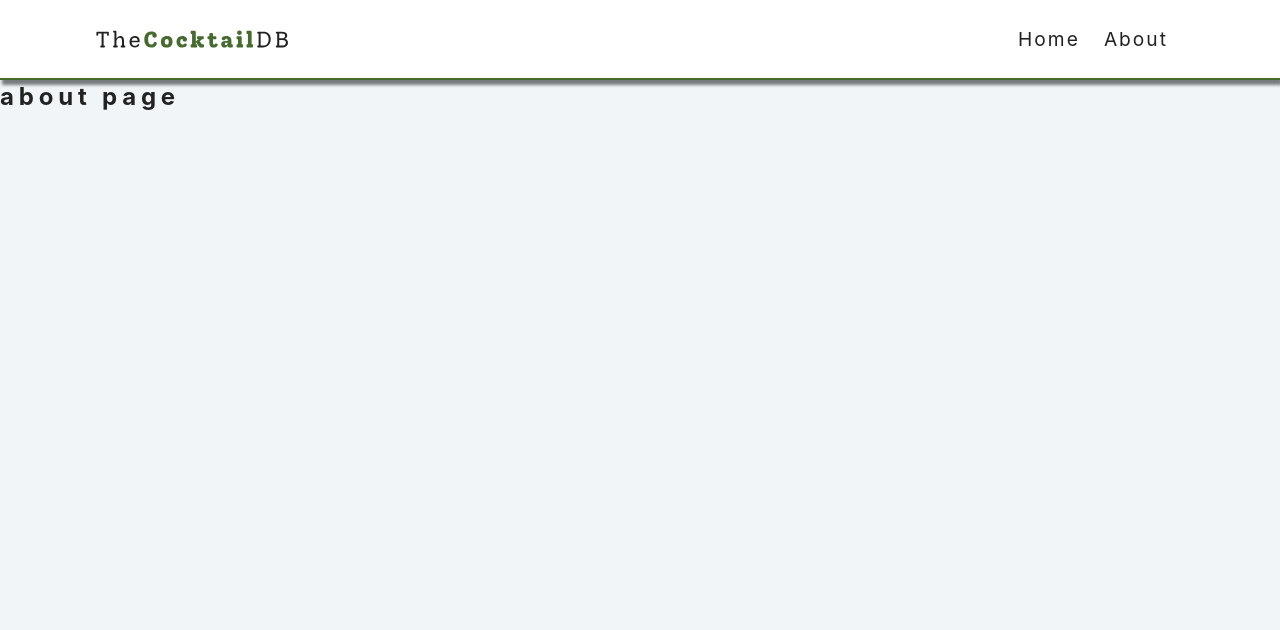
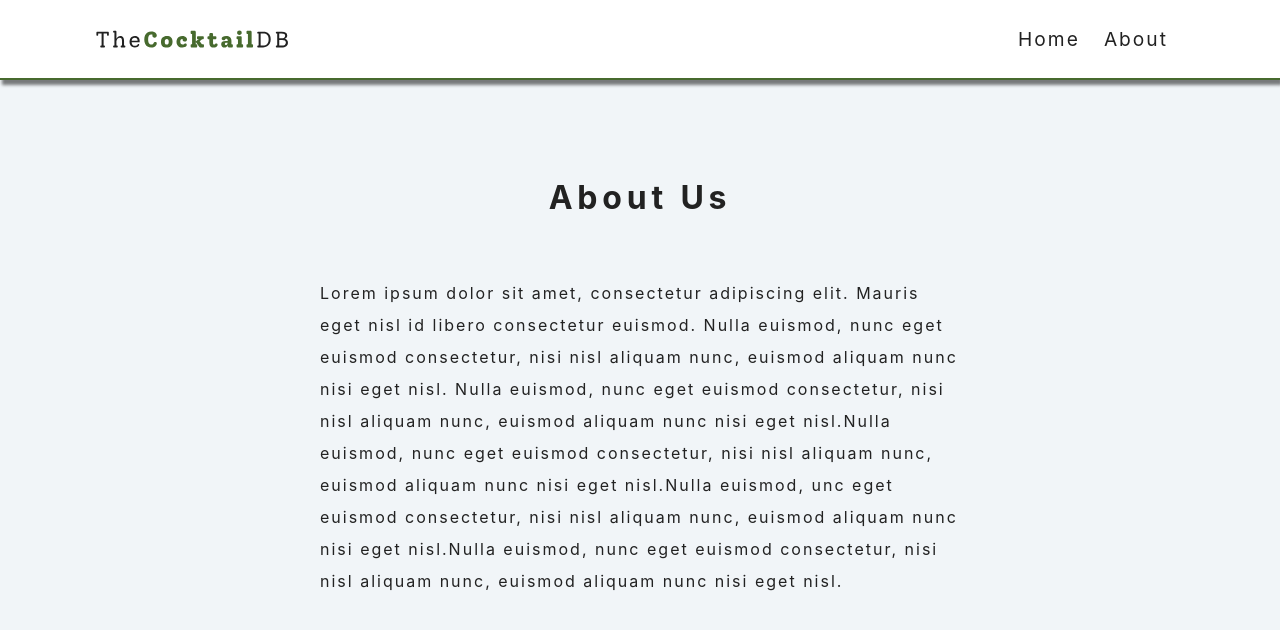
Before and after one commit to asif88383/React-CocktailsApp-Frontend, a React (Create React App) app in the folder setup/: page /about in a window 1280 px wide. Shown: the top 630 px of the page. Built offline with nearby package versions, Linux system fonts and the light colour scheme.

Commit message:
added about us

```diff
--- a/setup/src/pages/About.js
+++ b/setup/src/pages/About.js
@@ -2,9 +2,23 @@ import React from 'react'
 
 const About = () => {
   return (
-    <div>
-      <h2>about page</h2>
-    </div>
+    <section className='section about-section'>
+      <h1 className='section-title'>About Us</h1>
+      <p>
+        Lorem ipsum dolor sit amet, consectetur adipiscing elit.
+        Mauris eget nisl id libero consectetur euismod.
+        Nulla euismod, nunc eget euismod consectetur,
+        nisi nisl aliquam nunc, euismod aliquam nunc nisi eget nisl.
+        Nulla euismod, nunc eget euismod consectetur,
+        nisi nisl aliquam nunc, euismod aliquam nunc nisi eget nisl.Nulla euismod,
+        nunc eget euismod consectetur, nisi nisl aliquam nunc,
+        euismod aliquam nunc nisi eget nisl.Nulla euismod,
+        unc eget euismod consectetur, nisi nisl aliquam nunc,
+        euismod aliquam nunc nisi eget nisl.Nulla euismod,
+        nunc eget euismod consectetur, nisi nisl aliquam nunc,
+        euismod aliquam nunc nisi eget nisl.
+      </p>
+    </section>
   )
 }
 
```
